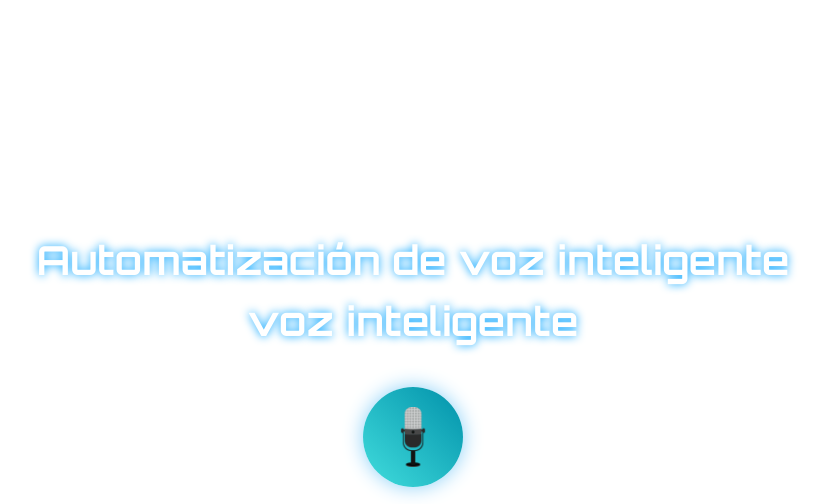
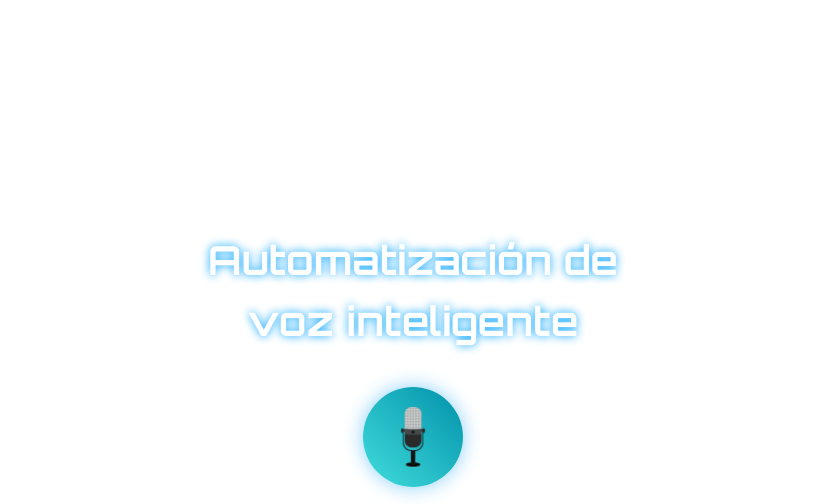
Before and after one commit to NoheSoft/SoftIoT, a Flask app: page / in a window 1280 px wide. Shown: the top 504 px of the page, without its empty margins (227-1052 px from the left). Run offline with Flask 3, Linux system fonts and the light colour scheme.

Commit message:
Update index.html

```diff
--- a/templates/index.html
+++ b/templates/index.html
@@ -59,7 +59,7 @@
     </style>
 </head>
 <body>
-    <h1 class="title">Automatización de voz inteligente</h1>
+    <h1 class="title">Automatización de</h1>
     <h2 class="title">voz inteligente</h2>
     <p class="note">Haz clic en el micrófono para grabar</p>
     <button class="mic-button" onclick="startRecognition()">
```
